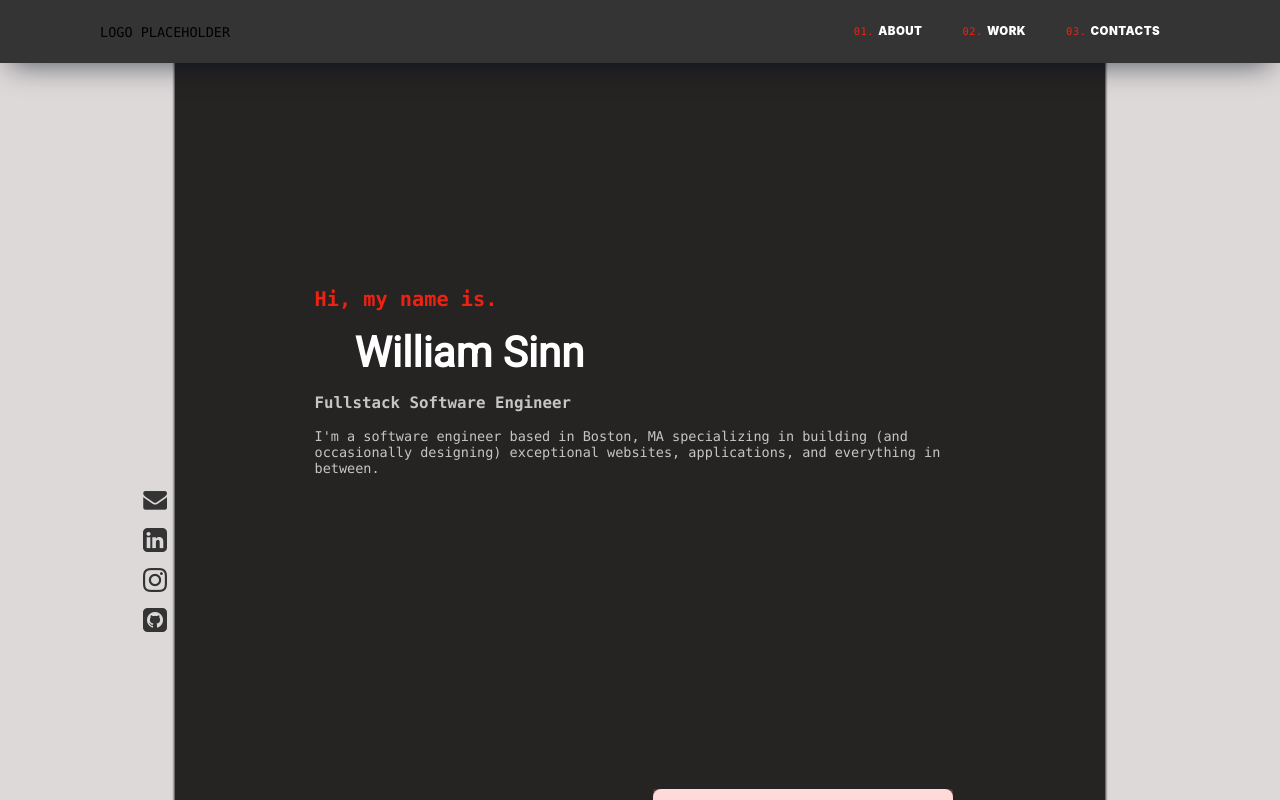
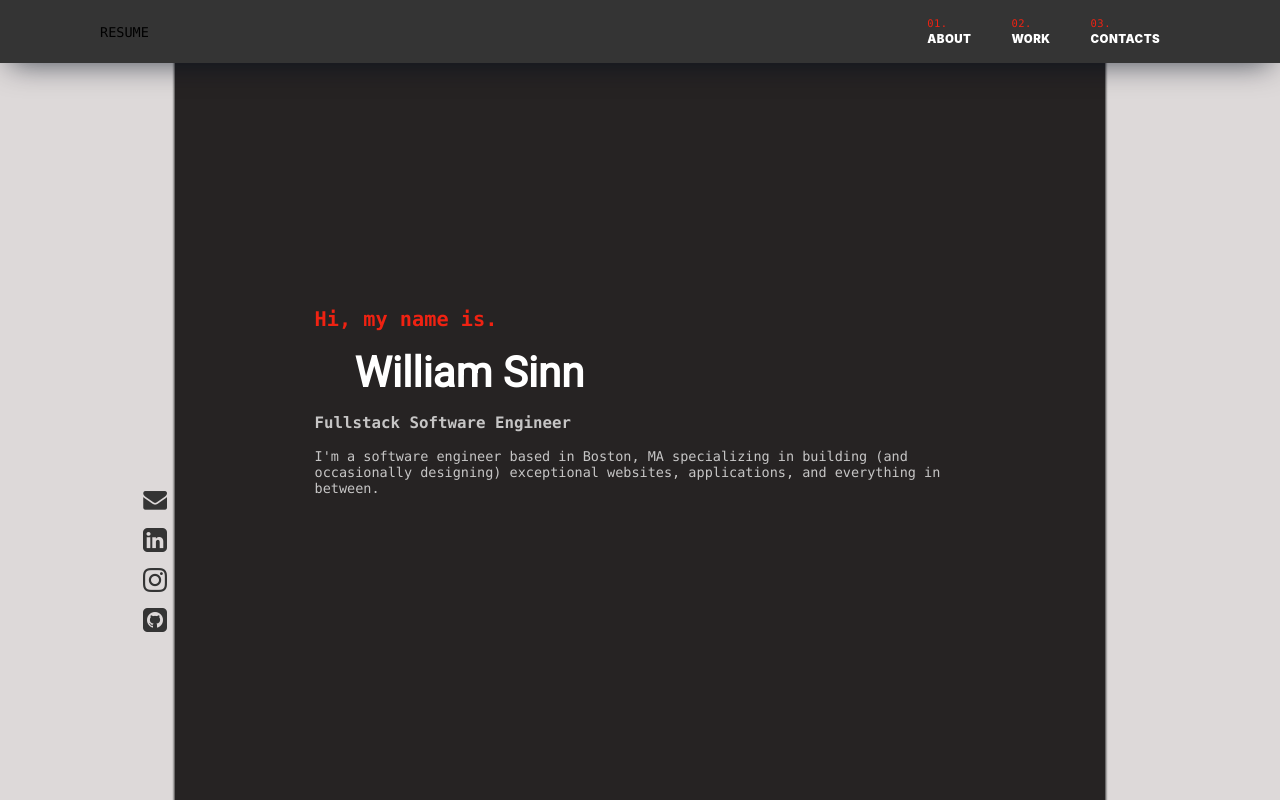
Before and after one commit to willsinn/ws-portfolio, a React (Create React App) app: page / in a window 1280 px wide. Shown: the top 800 px of the page. Built offline with nearby package versions, Linux system fonts and the light colour scheme; a web font is replaced by a local one.

Commit message:
save nav-btn scrollToTarget function

```diff
--- a/src/App.css
+++ b/src/App.css
@@ -34,12 +34,12 @@ body {
   font-size: 13.5px;
   /* color: var(--content-red); */
 }
-.projects,
 .about,
 .landing,
 .work {
   width: 100%;
-  min-height: 95vh;
+  min-height: 100vh;
+  height: 100%;
   display: flex;
   -webkit-box-pack: center;
   justify-content: center;
--- a/src/components/LandingPage.js
+++ b/src/components/LandingPage.js
@@ -1,5 +1,4 @@
 import React from "react";
-import Navbar from "./Navbar";
 
 const LandingPage = ({ handleOverrideTimer }) => {
   return (
--- a/src/components/Navbar.js
+++ b/src/components/Navbar.js
@@ -1,5 +1,4 @@
 import React from "react";
-import { Link } from "react-router-dom";
 
 const navItems = ["about", "work", "contacts"];
 
@@ -11,17 +10,28 @@ const Navbar = ({ show }) => {
       return (
         <div className="navbar-btn">
           <span className="nav-num">0{counter}.</span>
-          <Link className="active-link" to={`/${item}`}>
+          <div className="active-link" onClick={(e) => scrollToTarget(e, item)}>
             {item}
-          </Link>
+          </div>
         </div>
       );
     });
   };
+  const scrollToTarget = (e, item) => {
+    if (e) {
+      const target = document.getElementsByClassName(`${item}`);
+      if (target[0]) {
+        return target[0].scrollIntoView({
+          behavior: "smooth",
+          block: "start",
+        });
+      }
+    }
+  };
   return (
     <div className="nav-wrap" style={show ? { top: "0" } : { top: "-84px" }}>
       <div className="navbar">
-        <div>LOGO PLACEHOLDER</div>
+        <div>RESUME</div>
         <div className="horz-wrap">{renderNavItems()}</div>
       </div>
     </div>
```
